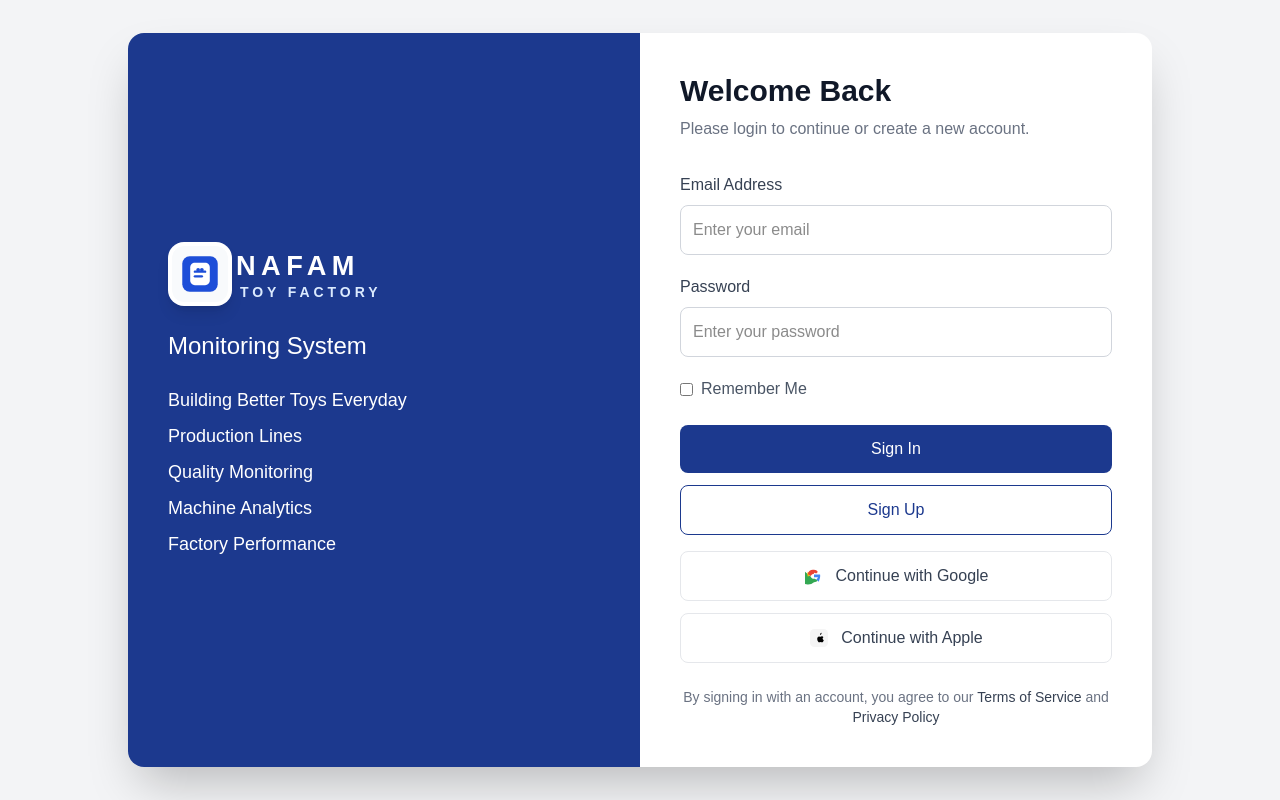
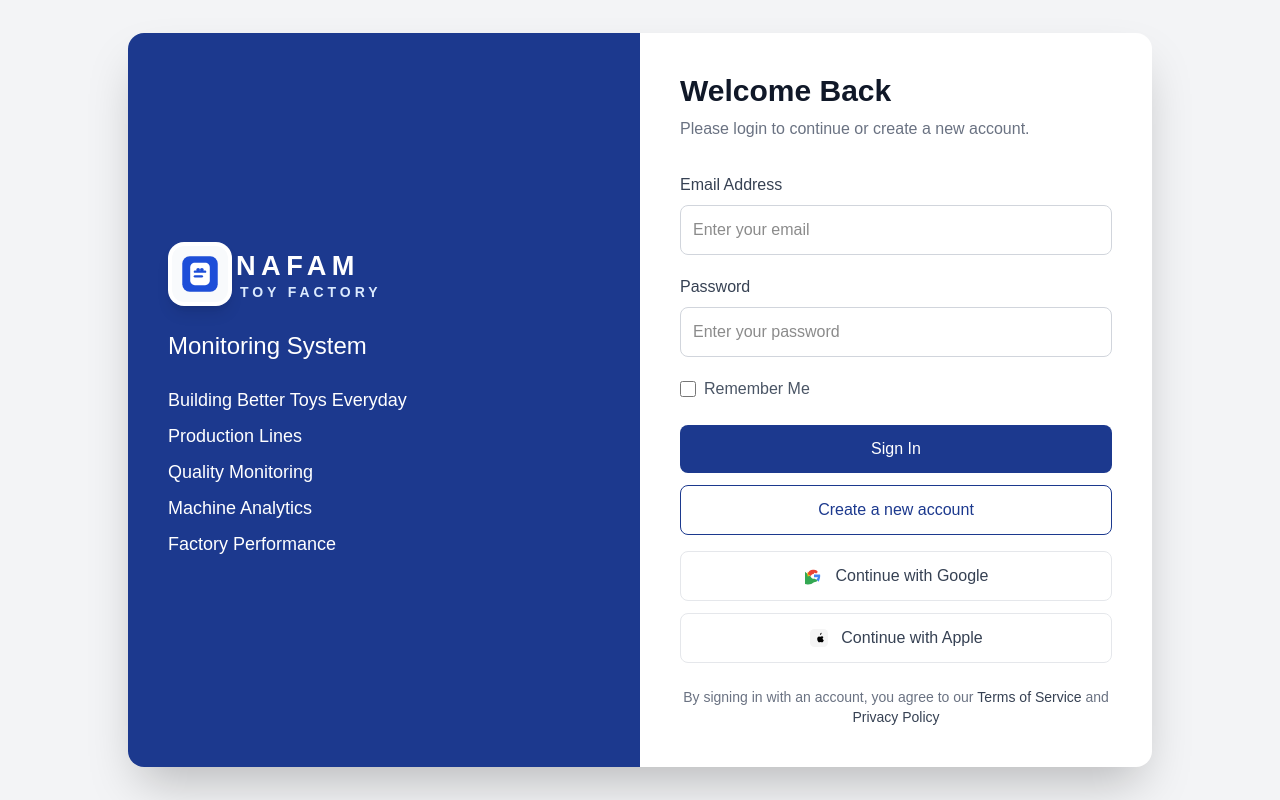
Before and after one commit to NAFAM48/Capstone-48, a Next.js app: page / in a window 1280 px wide. Built offline with nearby package versions, Linux system fonts and the light colour scheme; no server answers.

Commit message:
Implement login and signup functionality with form validation and error handling

```diff
--- a/app/page.tsx
+++ b/app/page.tsx
@@ -1,6 +1,70 @@
+'use client';
+
 import Image from 'next/image';
+import { type SyntheticEvent, useState } from 'react';
+
+const BACKEND_BASE_URL = process.env.NEXT_PUBLIC_BACKEND_URL ?? 'http://localhost:8080';
 
 export default function LoginPage() {
+  const [email, setEmail] = useState('');
+  const [password, setPassword] = useState('');
+  const [mode, setMode] = useState<'signin' | 'signup'>('signin');
+  const [statusMessage, setStatusMessage] = useState('');
+  const [errorMessage, setErrorMessage] = useState('');
+  const [loading, setLoading] = useState(false);
+  const submitButtonLabel = loading ? 'Please wait...' : mode === 'signin' ? 'Sign In' : 'Sign Up';
+
+  const handleSubmit = async (event: SyntheticEvent<HTMLFormElement>) => {
+    event.preventDefault();
+    setStatusMessage('');
+    setErrorMessage('');
+
+    if (!email || !password) {
+      setErrorMessage('Please enter both email and password.');
+      return;
+    }
+
+    setLoading(true);
+
+    try {
+      const response = await fetch(`${BACKEND_BASE_URL}/api/auth/${mode}`, {
+        method: 'POST',
+        headers: { 'Content-Type': 'application/json' },
+        body: JSON.stringify({
+          email,
+          password,
+          ...(mode === 'signup' ? { role: 'OPERATOR' } : {}),
+        }),
+      });
+
+      const data = await response.json().catch(() => ({}));
+
+      if (!response.ok) {
+        setErrorMessage(
+          typeof data === 'string'
+            ? data
+            : data?.message || 'Auth failed. Check credentials and try again.'
+        );
+      } else if (mode === 'signup') {
+        setStatusMessage('Account created successfully. Please sign in.');
+        setMode('signin');
+        setPassword('');
+      } else {
+        setStatusMessage(`Signed in successfully as ${data?.email || email}.`);
+      }
+    } catch (error: unknown) {
+      const message = error instanceof Error ? error.message : 'Unable to reach the backend. Is it running on http://localhost:8080?';
+      setErrorMessage(message);
+    } finally {
+      setLoading(false);
+    }
+  }
+
+
+
+
+
+
   return (
     <main className="min-h-screen bg-gray-100 p-4 sm:p-6 lg:p-8 flex items-center justify-center">
       <div className="w-full max-w-5xl overflow-hidden rounded-2xl bg-white shadow-2xl grid md:grid-cols-2">
@@ -32,31 +96,59 @@ export default function LoginPage() {
           <h2 className="mb-2 text-3xl font-bold text-gray-900">Welcome Back</h2>
           <p className="mb-8 text-gray-500">Please login to continue or create a new account.</p>
 
-          <label className="mb-2 block font-medium text-gray-700">Email Address</label>
+          <form onSubmit={handleSubmit}>
+            <label htmlFor="email" className="mb-2 block font-medium text-gray-700">Email Address</label>
             <input
+              id="email"
               type="email"
+              value={email}
+              onChange={(event) => setEmail(event.target.value)}
               placeholder="Enter your email"
               className="mb-5 w-full rounded-lg border border-gray-300 p-3 outline-none focus:ring-2 focus:ring-blue-500"
             />
 
-          <label className="mb-2 block font-medium text-gray-700">Password</label>
+            <label htmlFor="password" className="mb-2 block font-medium text-gray-700">Password</label>
             <input
+              id="password"
               type="password"
+              value={password}
+              onChange={(event) => setPassword(event.target.value)}
               placeholder="Enter your password"
               className="mb-5 w-full rounded-lg border border-gray-300 p-3 outline-none focus:ring-2 focus:ring-blue-500"
             />
 
             <div className="mb-6 flex items-center gap-2">
-            <input type="checkbox" />
-            <p className="text-gray-600">Remember Me</p>
+              <input type="checkbox" id="remember" className="h-4 w-4 rounded border-gray-300 text-blue-900 focus:ring-blue-500" />
+              <label htmlFor="remember" className="text-gray-600">Remember Me</label>
             </div>
 
-          <button className="w-full rounded-lg bg-blue-900 py-3 text-white transition hover:bg-blue-700">
-            Sign In
+            {errorMessage ? (
+              <div className="mb-4 rounded-lg border border-red-200 bg-red-50 p-3 text-sm text-red-700">{errorMessage}</div>
+            ) : null}
+
+            {statusMessage ? (
+              <div className="mb-4 rounded-lg border border-green-200 bg-green-50 p-3 text-sm text-green-700">{statusMessage}</div>
+            ) : null}
+
+            <button
+              type="submit"
+              disabled={loading}
+              className="w-full rounded-lg bg-blue-900 py-3 text-white transition hover:bg-blue-700 disabled:cursor-not-allowed disabled:opacity-60"
+            >
+              {submitButtonLabel}
             </button>
+          </form>
 
-          <button className="mt-3 w-full rounded-lg border border-blue-900 py-3 text-blue-900 transition hover:bg-blue-50">
-            Sign Up
+          <button
+            type="button"
+            onClick={() => {
+              setMode(mode === 'signin' ? 'signup' : 'signin');
+              setStatusMessage('');
+              setErrorMessage('');
+            }}
+            className="mt-3 w-full rounded-lg border border-blue-900 py-3 text-blue-900 transition hover:bg-blue-50"
+          >
+            {mode === 'signin' ? 'Create a new account' : 'Already have an account? Sign In'}
           </button>
 
           <div className="mt-4 flex flex-col gap-3">
```
Also changed, not shown: 2 other files (tests, documents, lock files or other folders). Lines whose indentation alone changed are shown as unchanged.
